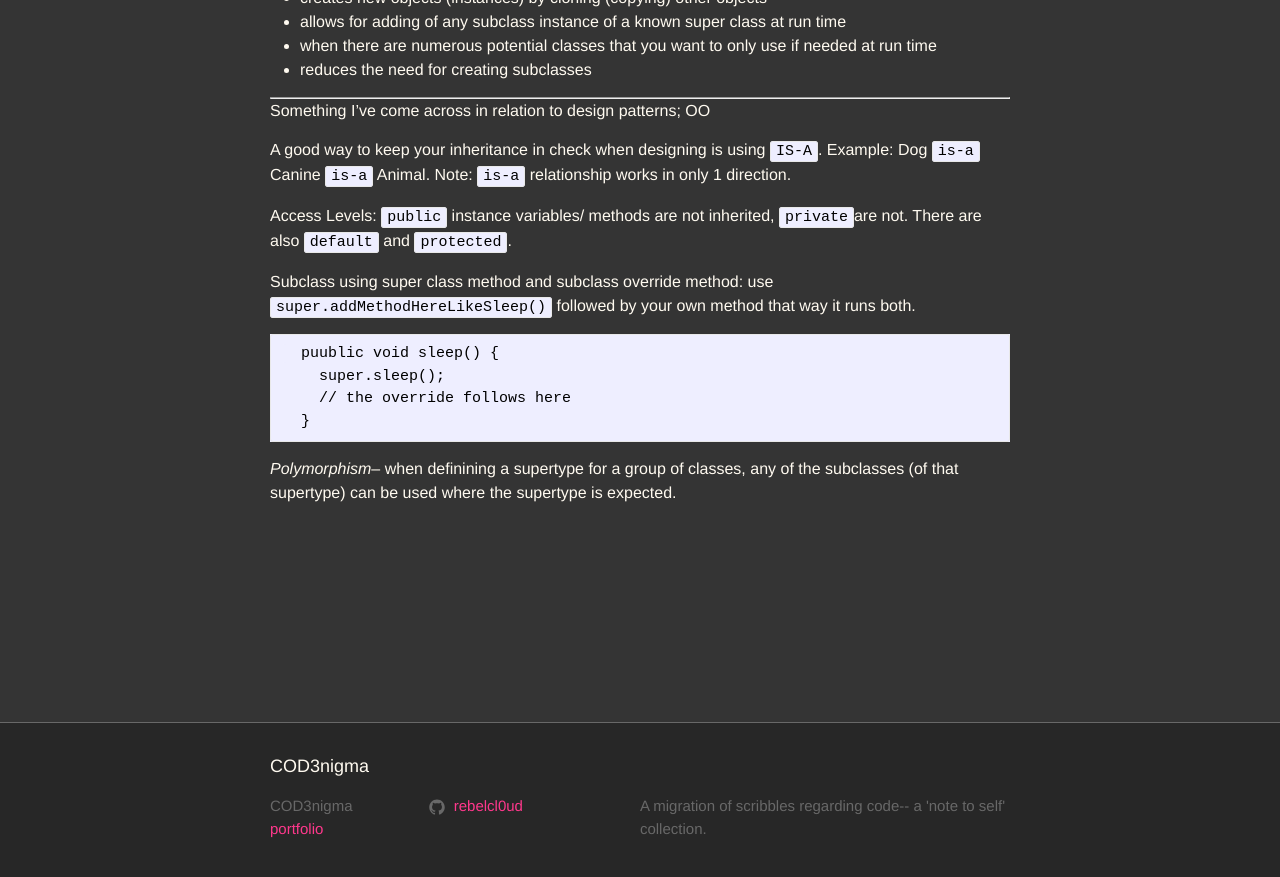
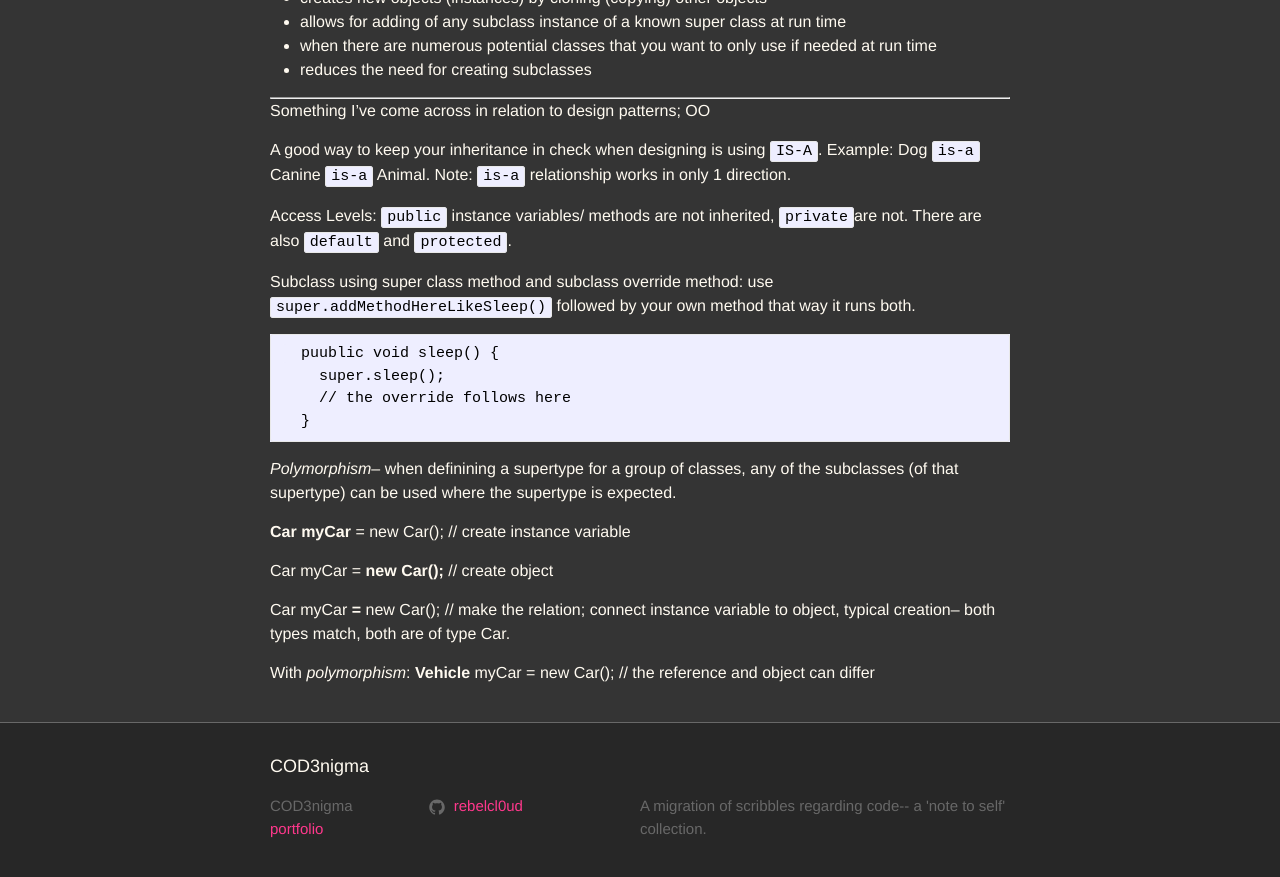
Before and after one commit to rebelcl0ud/blog, a Jekyll site: the page built from _posts/2019-03-17-[64]-design-patterns.markdown, in a window 1280 px wide and 900 px high, scrolled down 1093 px. Shown: the top 877 px of the window. Built offline with Jekyll 4.4.1, drawn with Linux system fonts in a browser that asks for light colours.

Commit message:
update: polymorphism example

````diff
--- a/_posts/2019-03-17-[64]-design-patterns.markdown
+++ b/_posts/2019-03-17-[64]-design-patterns.markdown
@@ -56,3 +56,11 @@ I tend to forget things so I figure throwing a little post up with main pointers
   ```
 
   *Polymorphism*-- when definining a supertype for a group of classes, any of the subclasses (of that supertype) can be used where the supertype is expected.
+
+  **Car myCar** = new Car(); // create instance variable
+
+  Car myCar = **new Car();** // create object
+
+  Car myCar **=** new Car(); // make the relation; connect instance variable to object, typical creation-- both types match, both are of type Car.
+
+  With *polymorphism*: **Vehicle** myCar = new Car(); // the reference and object can differ
````
